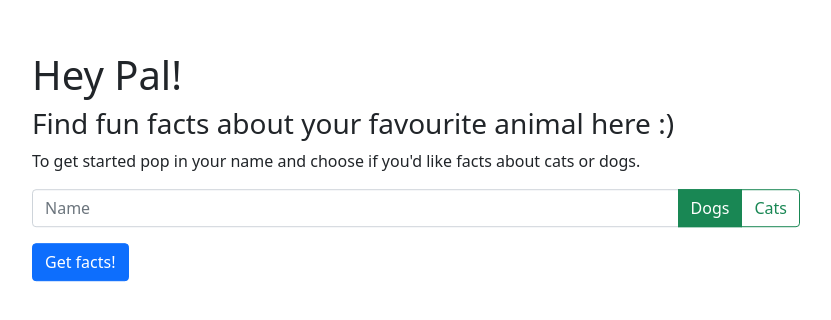
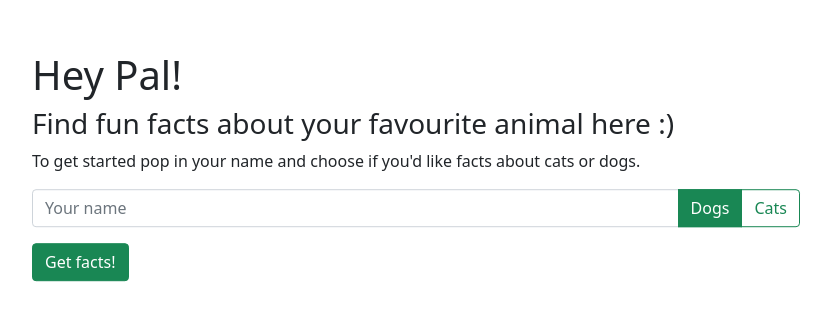
Before and after one commit to dominikacookies/dog-cat-facts, a React (Create React App) app: page / in a window 1280 px wide. Shown: the part 194-514 px from the top of the page, without its empty margins (224-1055 px from the left). Built offline with nearby package versions, Linux system fonts and the light colour scheme.

Commit message:
updated placeholder name input and submit button colour

```diff
--- a/src/components/PreferenceForm.js
+++ b/src/components/PreferenceForm.js
@@ -4,11 +4,11 @@ const PreferenceForm = (props) => {
   return (
     <form onSubmit={props.onSubmit}>
       <div className="input-group mb-3">
-        <input type="input" className="form-control" placeholder="Name" aria-label="Example text with two button addons"/>
+        <input type="input" className="form-control" placeholder="Your name" aria-label="Example text with two button addons"/>
         <button className="btn btn-success" type="button" id="dog" onClick={props.selectAnimal}>Dogs</button>
         <button className="btn btn-outline-success" type="button" id="cat" onClick={props.selectAnimal}>Cats</button>
       </div>
-      <button type="submit" className="btn btn-primary">
+      <button type="submit" className="btn btn-success">
         Get facts!
       </button>
     </form>
```
